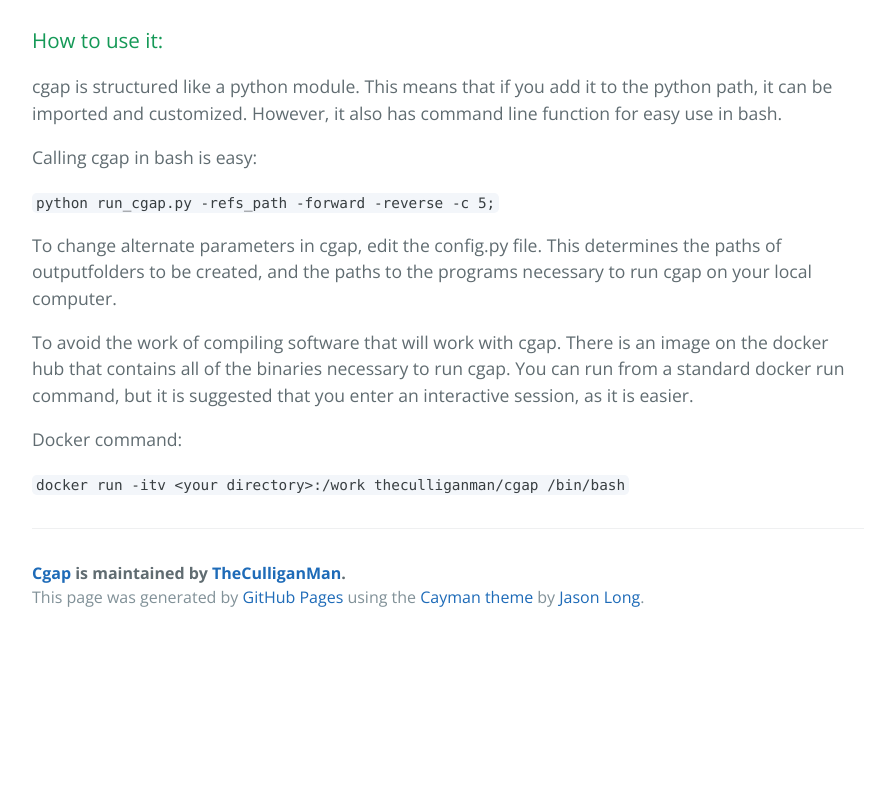
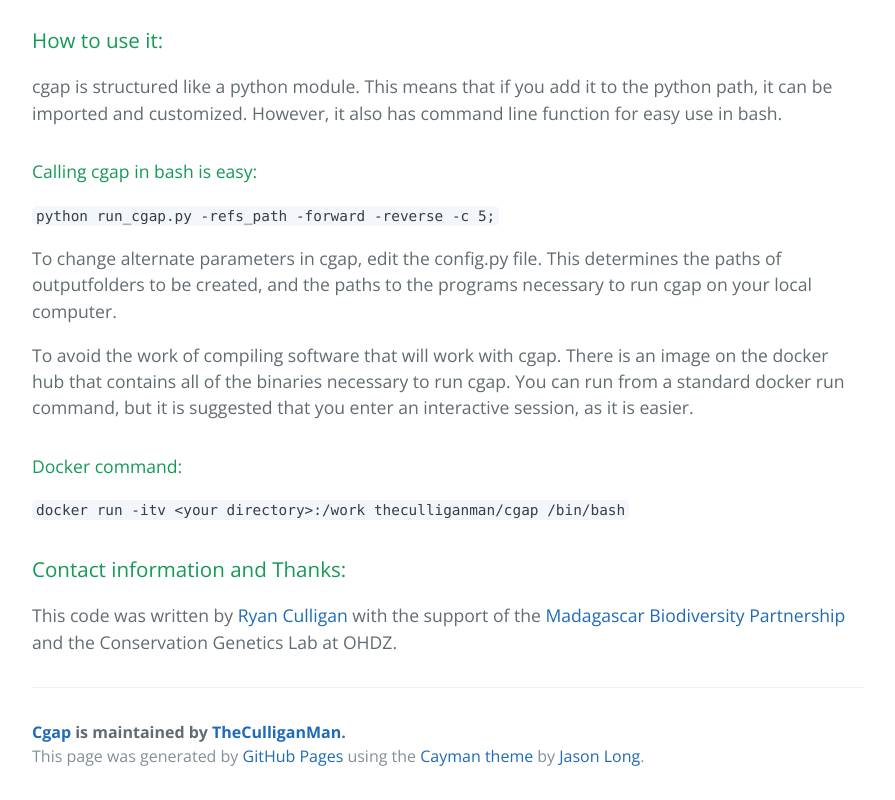
Before and after one commit to TheCulliganMan/cgap, a plain HTML site: page index.html in a window 1280 px wide. Shown: the part 1356-2156 px from the top of the page, without its empty margins (192-1087 px from the left). Before the commit the page ends 1997 px from the top, so only its background shows below. Drawn offline with nearby package versions, Linux system fonts and the light colour scheme.

Commit message:
update sections

```diff
--- a/index.html
+++ b/index.html
@@ -33,7 +33,7 @@
       cgap is structured like a python module.  This means that if you add it to the python path, it can be imported and customized.
       However, it also has command line function for easy use in bash.
     </p>
-    <p>Calling cgap in bash is easy:</p>
+    <h4>Calling cgap in bash is easy:</h4>
     <code>
       python run_cgap.py
         -refs_path <directory where fastas are located>
@@ -52,11 +52,15 @@
       to run cgap.  You can run from a standard docker run command, but it is
       suggested that you enter an interactive session, as it is easier.
     </p>
-    <p>Docker command:</p>
+    <h4>Docker command:</h4>
     <code>
       docker run -itv 	&lt;your directory&gt;:/work theculliganman/cgap /bin/bash
     </code>
-
+    <h3>Contact information and Thanks:</h3>
+    <p>
+      This code was written by <a href="https://github.com/TheCulliganMan">Ryan Culligan</a> with the support of the
+      <a href="http://www.madagascarpartnership.org/">Madagascar Biodiversity Partnership</a> and the Conservation Genetics Lab at OHDZ.
+    </p>
     <footer class="site-footer">
       <span class="site-footer-owner"><a href="https://github.com/TheCulliganMan/cgap">Cgap</a> is maintained by <a href="https://github.com/TheCulliganMan">TheCulliganMan</a>.</span>
 
```
